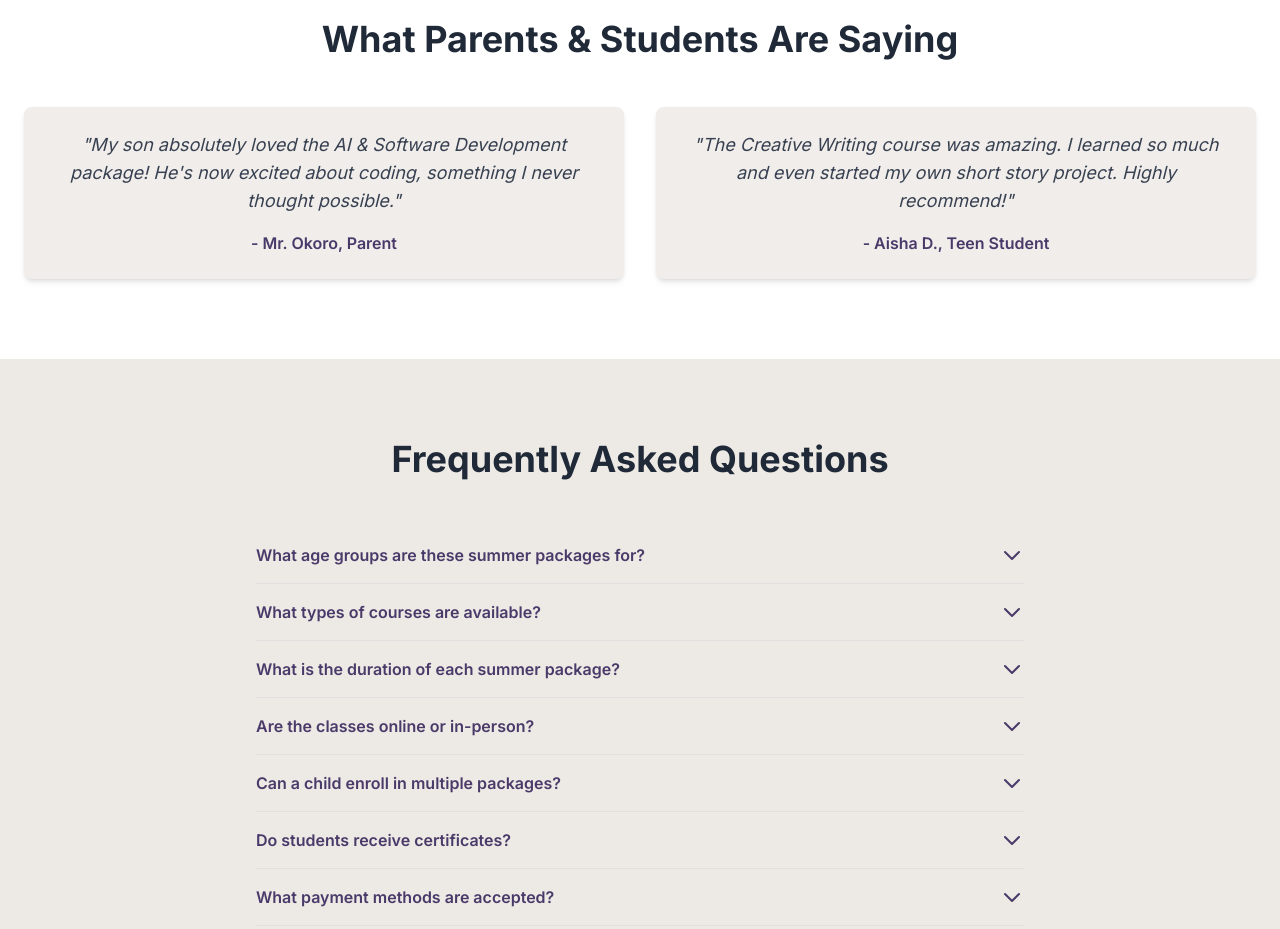
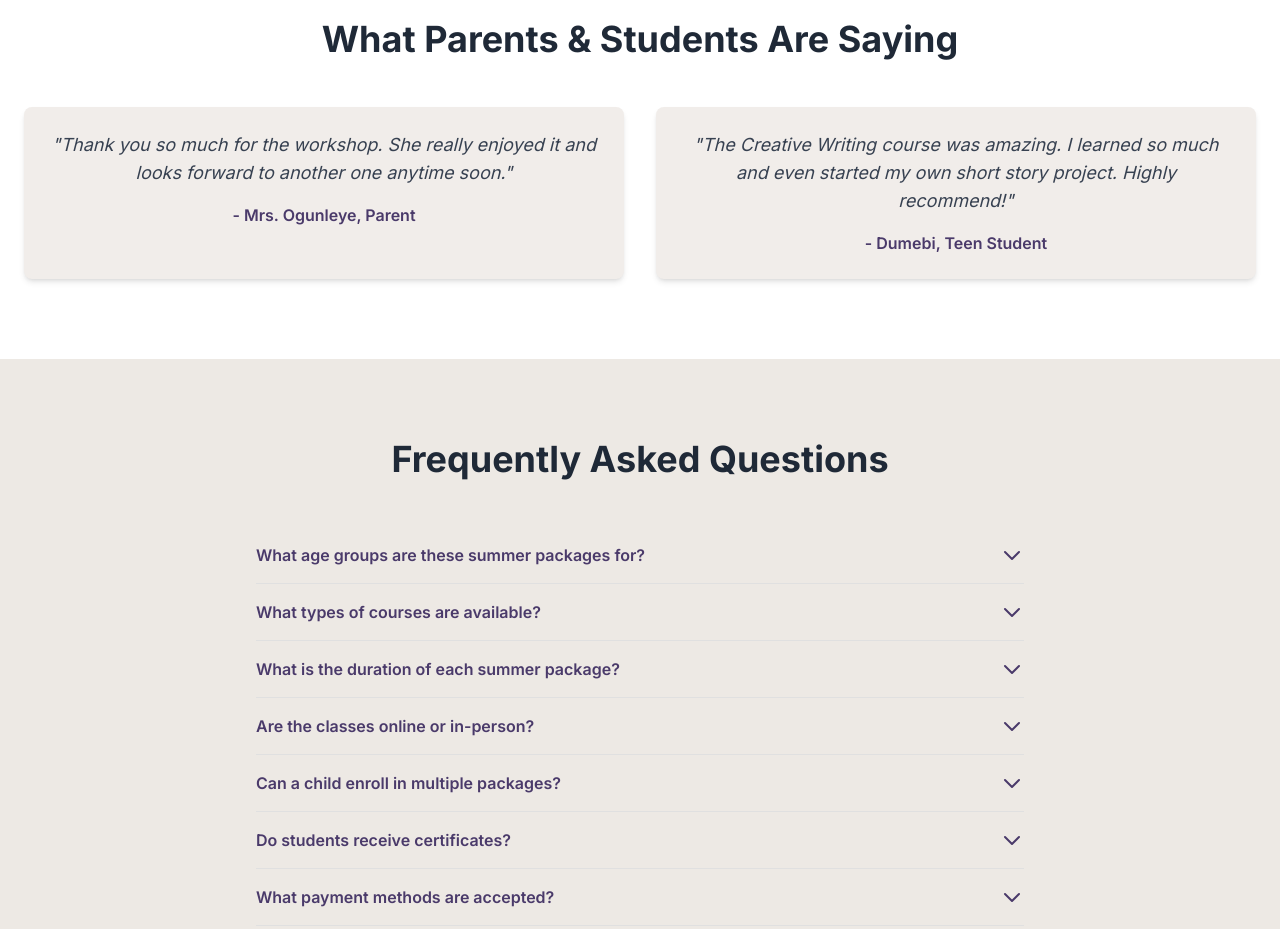
Before and after one commit to Abumonye/lw, a plain HTML site: page index.html in a window 1280 px wide. Shown: the part 2980-3909 px from the top of the page. Drawn offline with nearby package versions, Linux system fonts and the light colour scheme.

Commit message:
Paystack and review changes

```diff
--- a/index.html
+++ b/index.html
@@ -266,15 +266,15 @@
             <div class="grid grid-cols-1 md:grid-cols-2 gap-8">
                 <div class="bg-[#f1edea] p-6 rounded-lg shadow-md">
                     <p class="text-lg text-gray-700 italic mb-4">
-                        "My son absolutely loved the AI & Software Development package! He's now excited about coding, something I never thought possible."
+                        "Thank you so much for the workshop. She really enjoyed it and looks forward to another one anytime soon."
                     </p>
-                    <p class="font-semibold text-[#4a3a6a]">- Mr. Okoro, Parent</p>
+                    <p class="font-semibold text-[#4a3a6a]">- Mrs. Ogunleye, Parent</p>
                 </div>
                 <div class="bg-[#f1edea] p-6 rounded-lg shadow-md">
                     <p class="text-lg text-gray-700 italic mb-4">
                         "The Creative Writing course was amazing. I learned so much and even started my own short story project. Highly recommend!"
                     </p>
-                    <p class="font-semibold text-[#4a3a6a]">- Aisha D., Teen Student</p>
+                    <p class="font-semibold text-[#4a3a6a]">- Dumebi, Teen Student</p>
                 </div>
             </div>
         </div>
```
Also changed, not shown: payment-page.html (+1 -1 lines).
